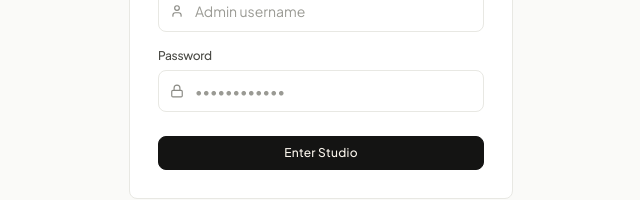
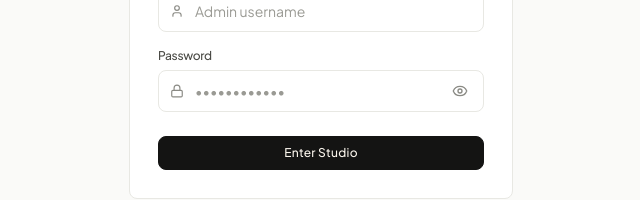
Before and after one commit to viresh-s/Eras-Studio, a Next.js app: page /admin/login in a window 1280 px wide. Shown: the part 392-592 px from the top of the page, without its empty margins (319-959 px from the left). Built offline with nearby package versions, Linux system fonts and the light colour scheme; a web font is replaced by a local one.

Commit message:
feat: add password visibility toggle eye button to admin login

```diff
--- a/src/app/admin/login/page.tsx
+++ b/src/app/admin/login/page.tsx
@@ -2,7 +2,7 @@
 
 import React, { useState } from "react";
 import { useRouter } from "next/navigation";
-import { AlertCircle, Lock, User } from "lucide-react";
+import { AlertCircle, Lock, User, Eye, EyeOff } from "lucide-react";
 import { Button } from "@/components/ui/Button";
 import { Input } from "@/components/ui/Input";
 
@@ -10,6 +10,7 @@
   const router = useRouter();
   const [username, setUsername] = useState("");
   const [password, setPassword] = useState("");
+  const [showPassword, setShowPassword] = useState(false);
   const [error, setError] = useState<string | null>(null);
   const [isLoading, setIsLoading] = useState(false);
 
@@ -102,7 +103,7 @@
 
             <Input
               label="Password"
-              type="password"
+              type={showPassword ? "text" : "password"}
               name="password"
               autoComplete="current-password"
               placeholder="••••••••••••"
@@ -110,6 +111,21 @@
               onChange={(e) => setPassword(e.target.value)}
               disabled={isLoading}
               leftIcon={<Lock className="w-3.5 h-3.5" />}
+              rightIcon={
+                <button
+                  type="button"
+                  onClick={() => setShowPassword(!showPassword)}
+                  className="text-[#8A8A84] hover:text-[#141413] transition-colors focus:outline-none p-1 cursor-pointer"
+                  tabIndex={-1}
+                  aria-label={showPassword ? "Hide password" : "Show password"}
+                >
+                  {showPassword ? (
+                    <EyeOff className="w-4 h-4" />
+                  ) : (
+                    <Eye className="w-4 h-4" />
+                  )}
+                </button>
+              }
               required
             />
 
```
